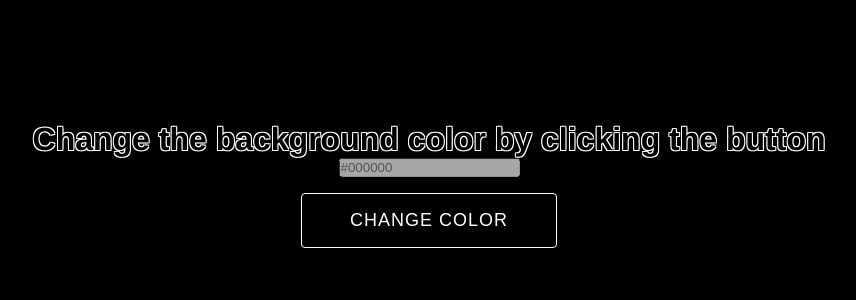
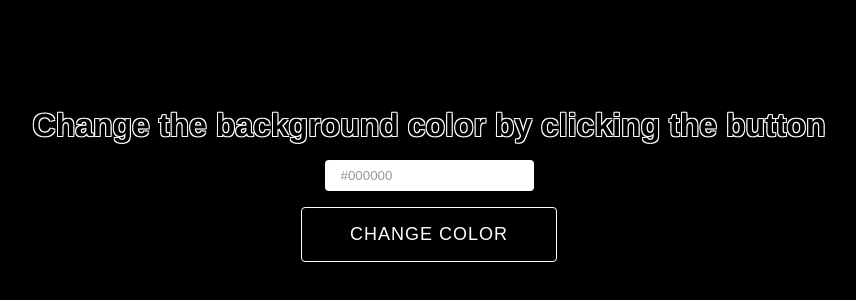
Before and after one commit to thejakia1/DOM-project-practice, a plain HTML site: page generateRGBHexCode/index.html in a window 1280 px wide. Shown: the part 208-508 px from the top of the page, without its empty margins (211-1067 px from the left). Drawn offline with Linux system fonts and the light colour scheme.

Commit message:
input field style

```diff
--- a/generateRGBHexCode/style.css
+++ b/generateRGBHexCode/style.css
@@ -21,6 +21,15 @@ body {
 	flex-direction: column;
 	justify-content: center;
 	align-items: center;
+}
+
+input[type="text"]:disabled{
+	background-color: #fff;
+	color: #999;
+	border: #000;
+	margin-top: 1rem;
+	padding: 0.5rem 1rem;
+	border-radius: 00.25rem;
 }
 
 button {
```
